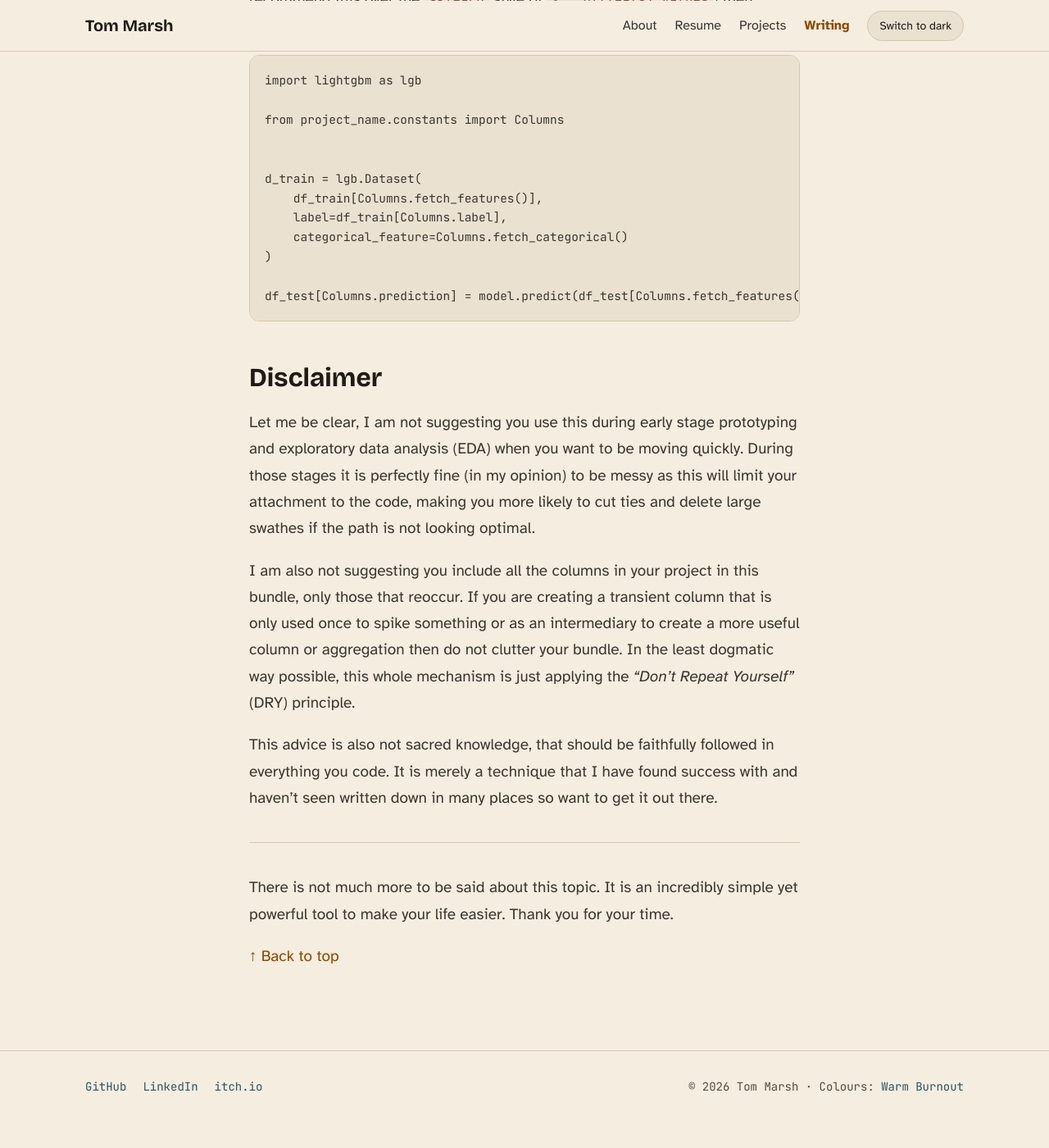
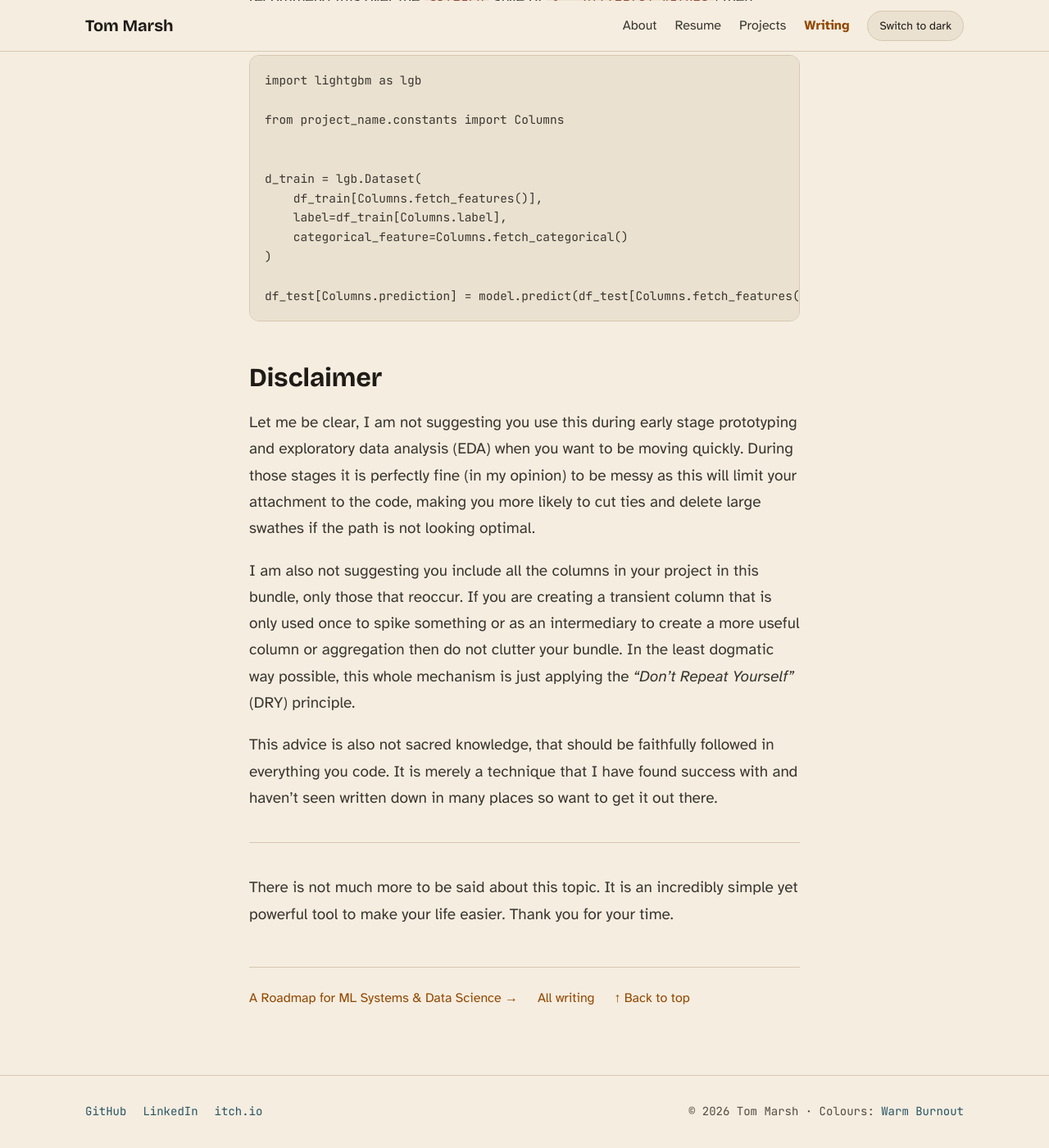
Before and after one commit to Graphight/Graphight.github.io, a Jekyll site: the page built from articles/2025-12-10_BundleYourColumnNames.md, in a window 1280 px wide and 1400 px high, scrolled down 4233 px. Shown: the whole window at 82% size. Built offline with Jekyll 4.4.1, drawn with Linux system fonts in a browser that asks for light colours; before the commit the page ends 5603 px from its top, so only the background shows below that.

Commit message:
layouts: end articles on older, newer and all-writing links

```diff
--- a/_layouts/article.html
+++ b/_layouts/article.html
@@ -12,5 +12,24 @@ layout: default
 <div class="column">
 {{ content }}
 
-<p><a href="#">↑ Back to top</a></p>
+{%- assign articles = site.pages | where: "layout", "article" | sort: "date" %}
+{%- assign older = nil %}
+{%- assign newer = nil %}
+{%- for a in articles %}
+  {%- if a.url == page.url %}
+    {%- assign i = forloop.index0 | minus: 1 %}
+    {%- if i >= 0 %}{% assign older = articles[i] %}{% endif %}
+    {%- assign newer = articles[forloop.index] %}
+  {%- endif %}
+{%- endfor %}
+<nav class="article-end" aria-label="More writing">
+  {%- if older %}
+  <a href="{{ older.url | relative_url }}">← {{ older.title | escape }}</a>
+  {%- endif %}
+  {%- if newer %}
+  <a href="{{ newer.url | relative_url }}">{{ newer.title | escape }} →</a>
+  {%- endif %}
+  <a href="{{ '/pages/writing' | relative_url }}">All writing</a>
+  <a href="#">↑ Back to top</a>
+</nav>
 </div>
--- a/assets/css/site.scss
+++ b/assets/css/site.scss
@@ -112,6 +112,16 @@ th { background: var(--surf); color: var(--hi); }
 .band-meta { margin: 0 0 12px; font: 14px/1.5 $mono; color: var(--mute); }
 .band + .column > p:first-child { font-size: 22px; }
 
+.article-end {
+  display: flex;
+  flex-wrap: wrap;
+  gap: 8px 24px;
+  margin-top: 3em;
+  padding-top: 1.5em;
+  border-top: 1px solid var(--line);
+  font-size: 16px;
+}
+
 .notice {
   margin: 0;
   padding: 6px 24px;
```
